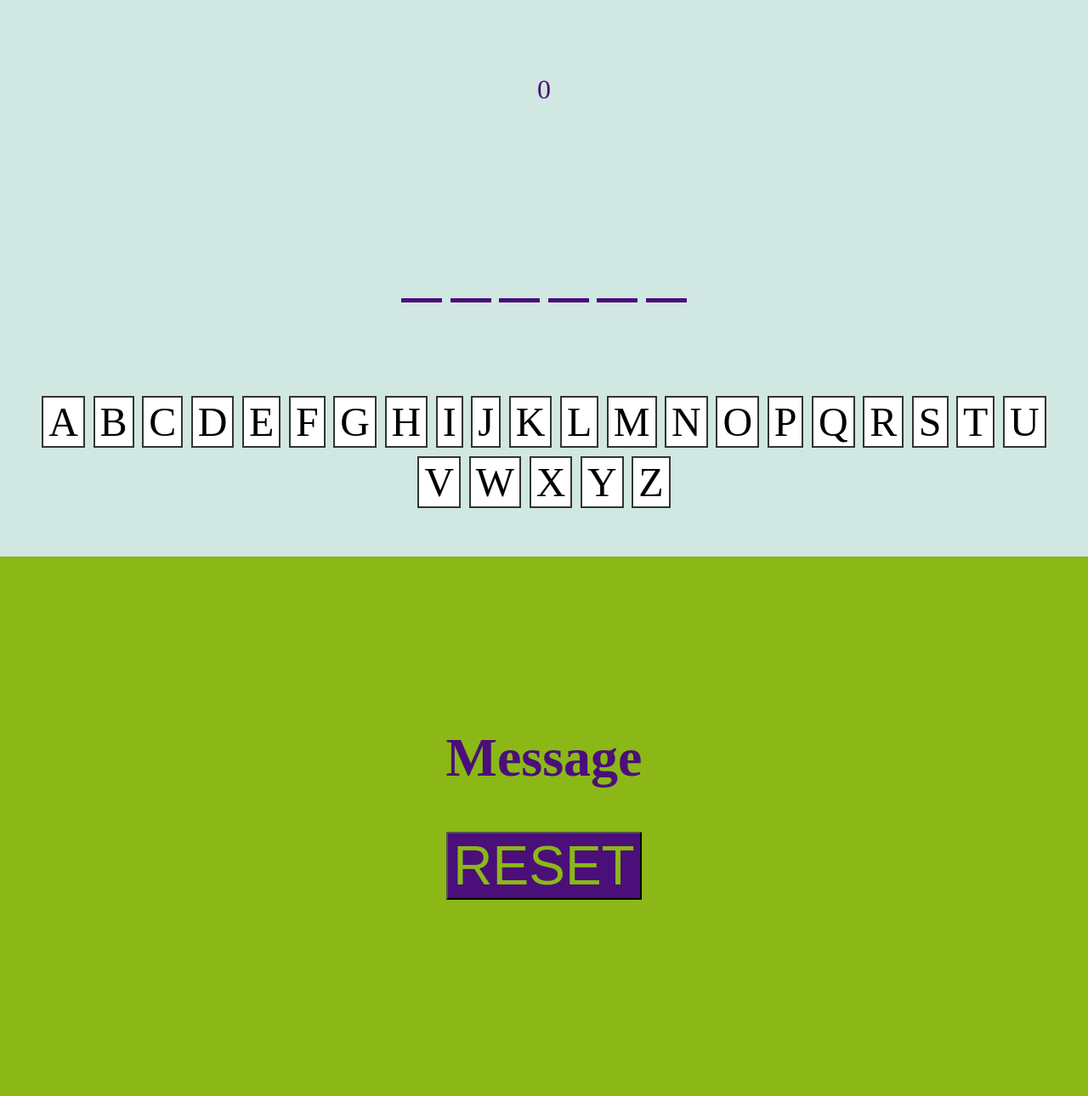
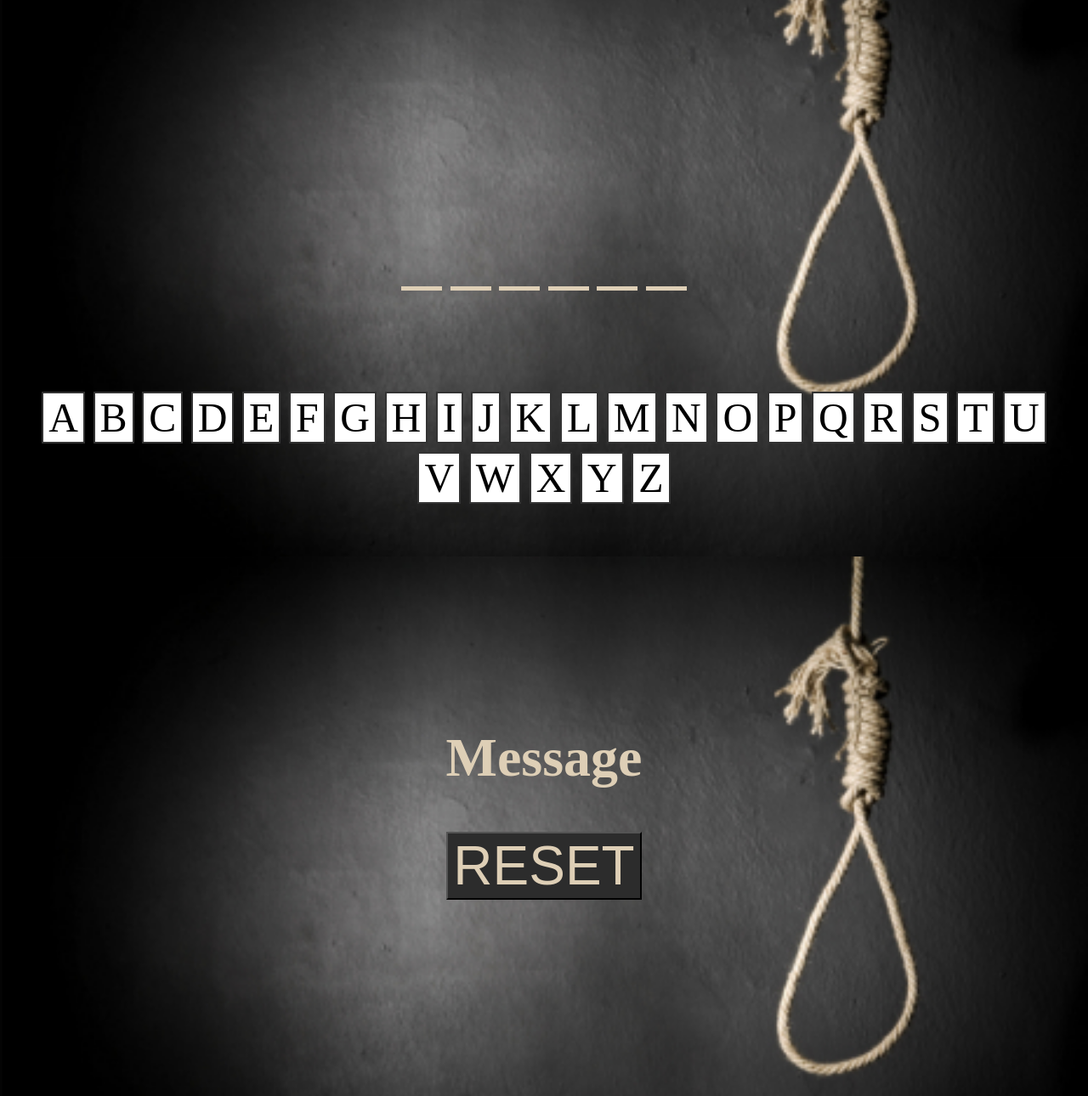
Before and after one commit to bam1056/hangman, a plain HTML site: page index.html in a window 1280 px wide. Shown: the part 145-1435 px from the top of the page at 85% size. Drawn offline with Linux system fonts and the light colour scheme; a web font is replaced by a local one.

Commit message:
fixed modal styling to match the rest of the page

```diff
--- a/index.html
+++ b/index.html
@@ -11,7 +11,7 @@
   <body>
     <main>
       <h1>Hangman!</h1>
-      <div class="counter">0</div>
+      <div class="counter"></div>
       <div class="word"></div>
       <div class="input"></div>
     </main>
--- a/main.css
+++ b/main.css
@@ -8,7 +8,10 @@ body {
   font-family: 'Patua One', serif;
   font-size: 32px;
   background-color: rgb(208, 231, 226);
-  color: rgb(75, 15, 121);
+  background-image: url('./Hangmans-Noose1.jpg');
+  background-repeat: no-repeat;
+  background-size: cover;
+  color: rgb(222, 207, 182);
   height: 100vh;
   overflow: hidden;
 }
@@ -35,7 +38,7 @@ h1 {
   display: inline-block;
   width: 0.5em;
   text-align: center;
-  border-bottom: 5px solid rgb(75, 15, 121);
+  border-bottom: 5px solid rgb(222, 207, 182);
   color: transparent;
   margin: 0 0.05em;
 }
@@ -79,7 +82,10 @@ h1 {
   flex-direction: column;
   text-align: center;
   align-items: center;
-  background-color: rgb(139, 184, 23);
+  background-image: url('./Hangmans-Noose1.jpg');
+  background-repeat: no-repeat;
+  background-size: cover;
+  /*background-color: rgb(139, 184, 23);*/
   transform: translateY(0%);
   transition: transform 0.25s linear;
 }
@@ -95,8 +101,8 @@ h1 {
 .reset button {
   justify-content: center;
   font-size: 2em;
-  background-color: rgb(75, 15, 121);
-  color: rgb(139, 184, 23);
+  background-color: rgb(44, 44, 44);
+  color: rgb(222, 207, 182);
   margin-top: 50px;
 }
 .modal h1 {
```
Also changed, not shown: Hangmans-Noose1.jpg (added).
